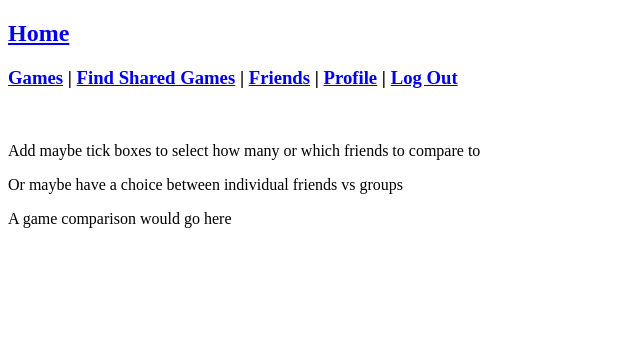
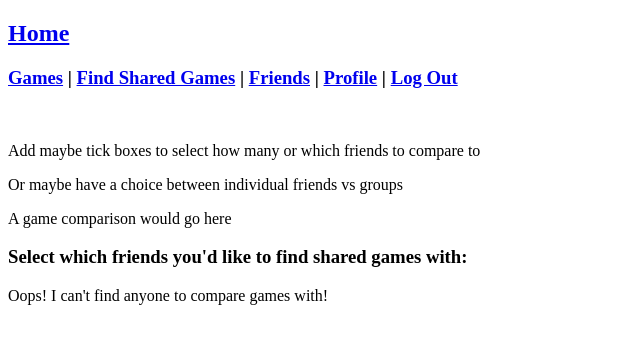
Before and after one commit to hubbardanais/Mist, a Flask app: page /compare_games in a window 1280 px wide. Shown: the top 344 px of the page, without its empty margins (0-640 px from the left). Run offline with Flask 2, Linux system fonts and the light colour scheme; the visitor is signed in with stand-in values (Sample User, id 1); data that the repository does not hold is empty.

Commit message:
Added friend's list to compare games route

```diff
--- a/server.py
+++ b/server.py
@@ -136,7 +136,9 @@ def friends_list():
 def compare_games_with_friends():
     """view list of games shared between friends"""
 
-    return render_template('compare_games.html')
+    friends = crud.get_list_of_friends_as_users(session['steamid'])
+
+    return render_template('compare_games.html', friends=friends)
 
 
 # @app.route("/X")
--- a/templates/compare_games.html
+++ b/templates/compare_games.html
@@ -8,4 +8,18 @@
     <p>Or maybe have a choice between individual friends vs groups</p>
     <p>A game comparison would go here</p>
 
+    <h3>Select which friends you'd like to find shared games with:</h3>
+
+    {% if friends %}
+    {% for friend in friends %}
+
+            <p><img class="avatar" src="{{ friend.avatar }}"> {{ friend.personaname }}</p>
+
+
+    {% endfor %}
+
+    {% else %}
+        <p>Oops! I can't find anyone to compare games with!</p>
+    {% endif %}
+
 {% endblock %}
```
